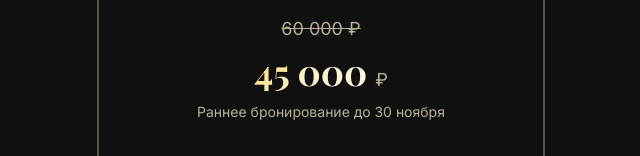
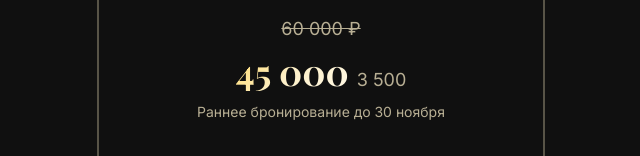
Before and after one commit to lenakor45/golden-mindset-landing, a React (Vite) app: page / in a window 1280 px wide. Shown: the part 3002-3158 px from the top of the page, without its empty margins (319-959 px from the left). Built offline with nearby package versions, Linux system fonts and the light colour scheme; the HTML template or start-up script is replaced by a standard one.

Commit message:
Visual edit in Lovable

```diff
--- a/src/components/PricingSection.tsx
+++ b/src/components/PricingSection.tsx
@@ -39,7 +39,7 @@ const PricingSection = () => {
                 <span className="text-4xl font-premium font-bold text-gold-gradient">
                   {pricingOption.price}
                 </span>
-                <span className="text-lg text-muted-foreground font-modern">₽</span>
+                <span className="text-lg text-muted-foreground font-modern">3 500</span>
               </div>
 
               <p className="text-sm text-muted-foreground mt-2 font-modern">
```
